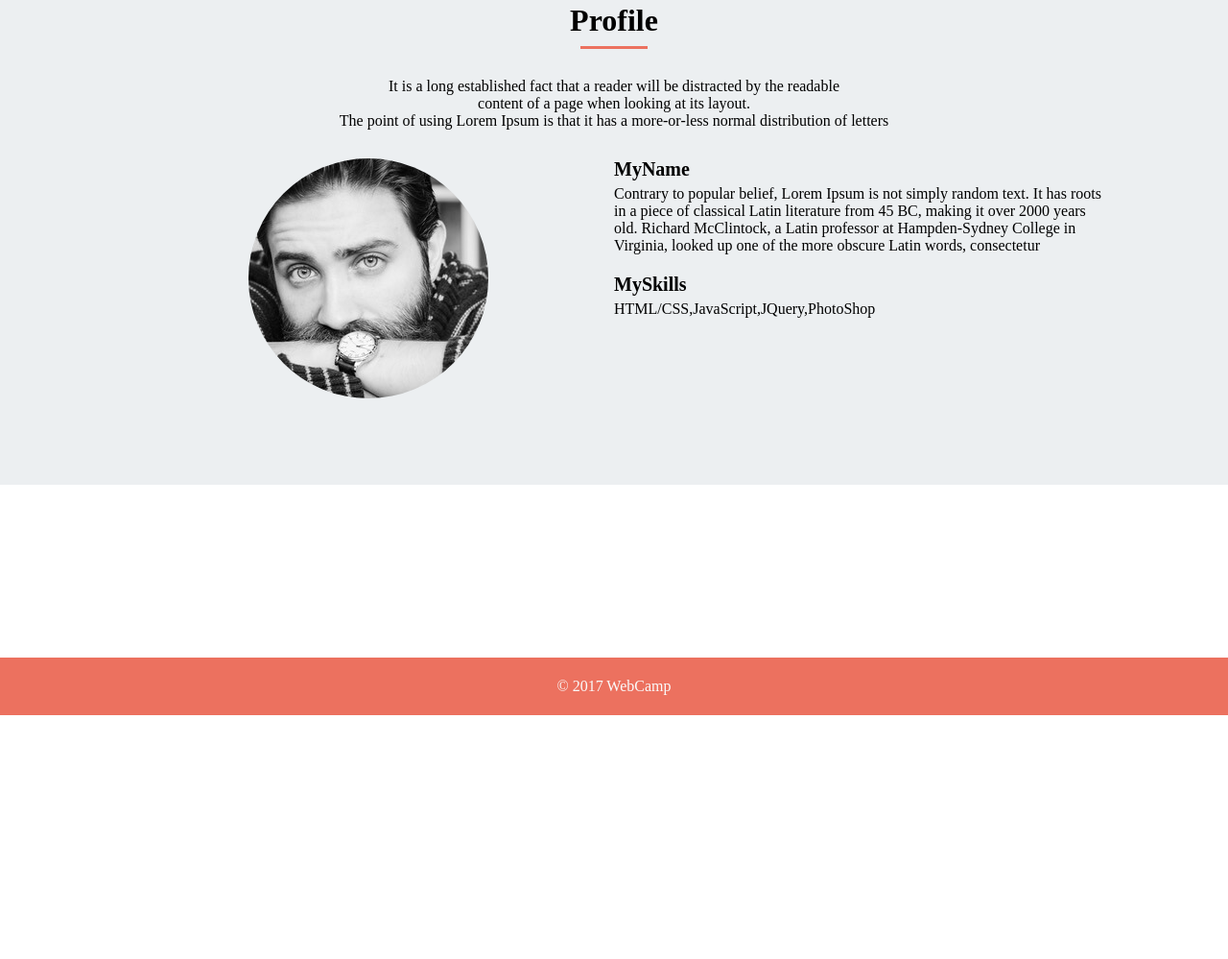
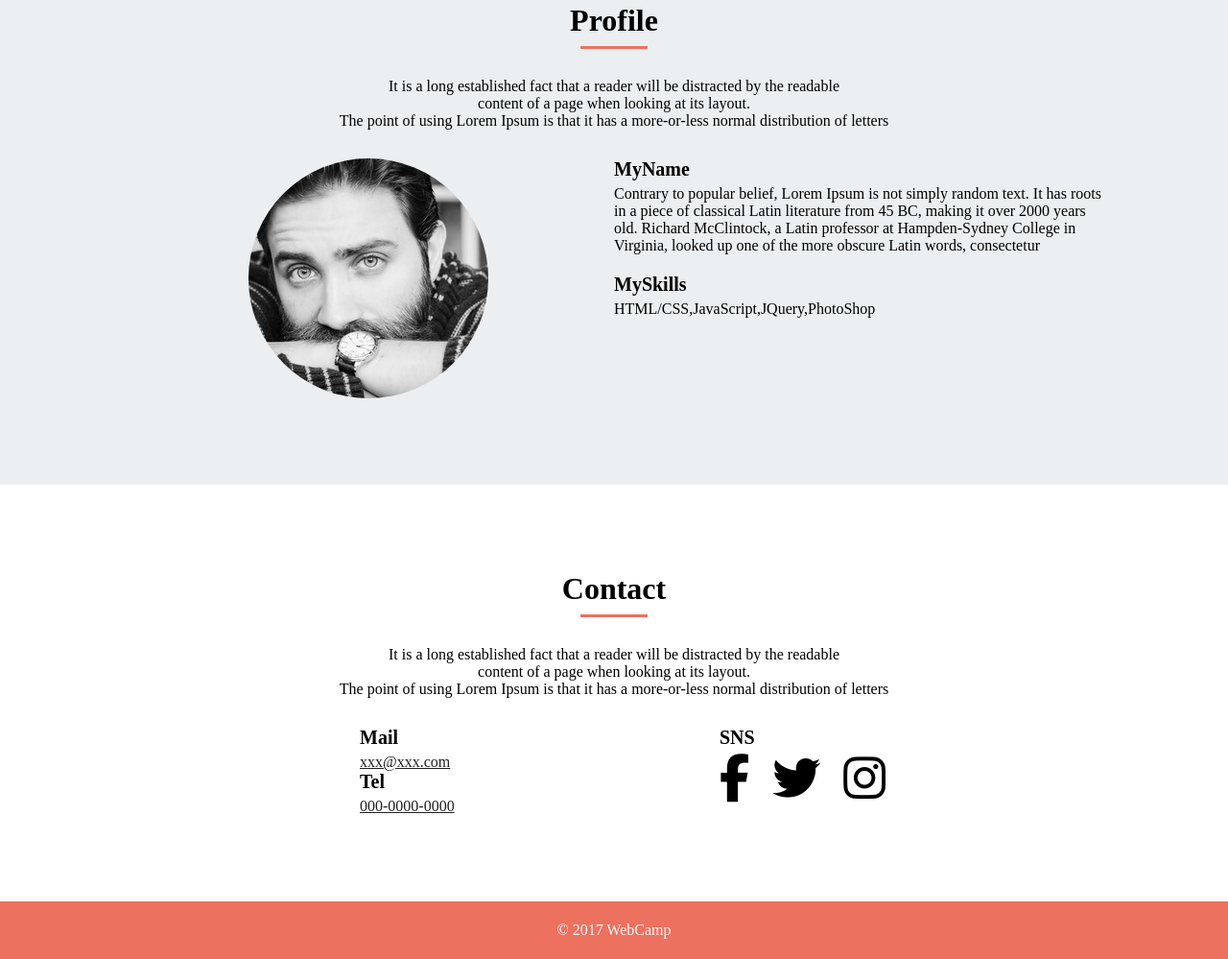
Before and after one commit to kana6234/challenge_webpage, a plain HTML site: page index.html in a window 1280 px wide. Shown: the part 2249-3248 px from the top of the page at 96% size. Before the commit the page ends 2994 px from the top, so only its background shows below. Drawn offline with Linux system fonts and the light colour scheme.

Commit message:
[add]Contactの作成

```diff
--- a/index.html
+++ b/index.html
@@ -95,7 +95,36 @@
         </div>
       </div>
     </section>
-    <section id="contact"></section>
+    <section id="contact">
+      <h2 class="heading">Contact</h2>
+      <p class="heading-text">
+        It is a long established fact that a reader will be distracted by the readable
+        <br>content of a page when looking at its layout.
+        <br>The point of using Lorem Ipsum is that it has a more-or-less normal distribution of letters
+      </p>
+      <div class="contact-group">
+        <div class="left-content">
+          <div class="left-contact-content">
+            <h3 class="description-title">Mail</h3>
+            <a class="description-text link-text" href="mailto:xxx@xxx.com">
+              xxx@xxx.com
+            </a>
+            <h3 class="description-title">Tel</h3>
+            <a class="description-text link-text" href="tel:00000000000">
+              000-0000-0000
+            </a>
+          </div>
+        </div>
+        <div class="right-content">
+          <div class="right-contact-content">
+            <h3 class="description-title">SNS</h3>
+            <i class="fa-brands fa-facebook-f"></i>
+            <i class="fa-brands fa-twitter"></i>
+            <i class="fa-brands fa-instagram"></i>
+          </div>
+        </div>
+      </div>
+    </section>
     <footer>
       <p class="footer-text">©︎ 2017 WebCamp</p>
     </footer>
--- a/style.css
+++ b/style.css
@@ -190,6 +190,36 @@ header {
   margin-bottom: 0;
 }
 
+.contact-group{
+  display: flex;
+  width: 800px;
+  margin: 0 auto;
+}
+
+.left-contact-content {
+  width: 130px;
+  margin: 0 auto;
+}
+
+.link-text{
+  text-decoration: underline;
+  color: #212121;
+}
+
+.right-contact-content {
+  width: 180px;
+  margin: 0 auto;
+}
+
+.right-contact-content .fa-brands {
+  font-size: 50px;
+  margin-right: 20px;
+}
+
+.right-contact-content .fa-brands:last-child {
+  margin-right: 0;
+}
+
 footer {
   width: 100%;
   height: 60px;
```
